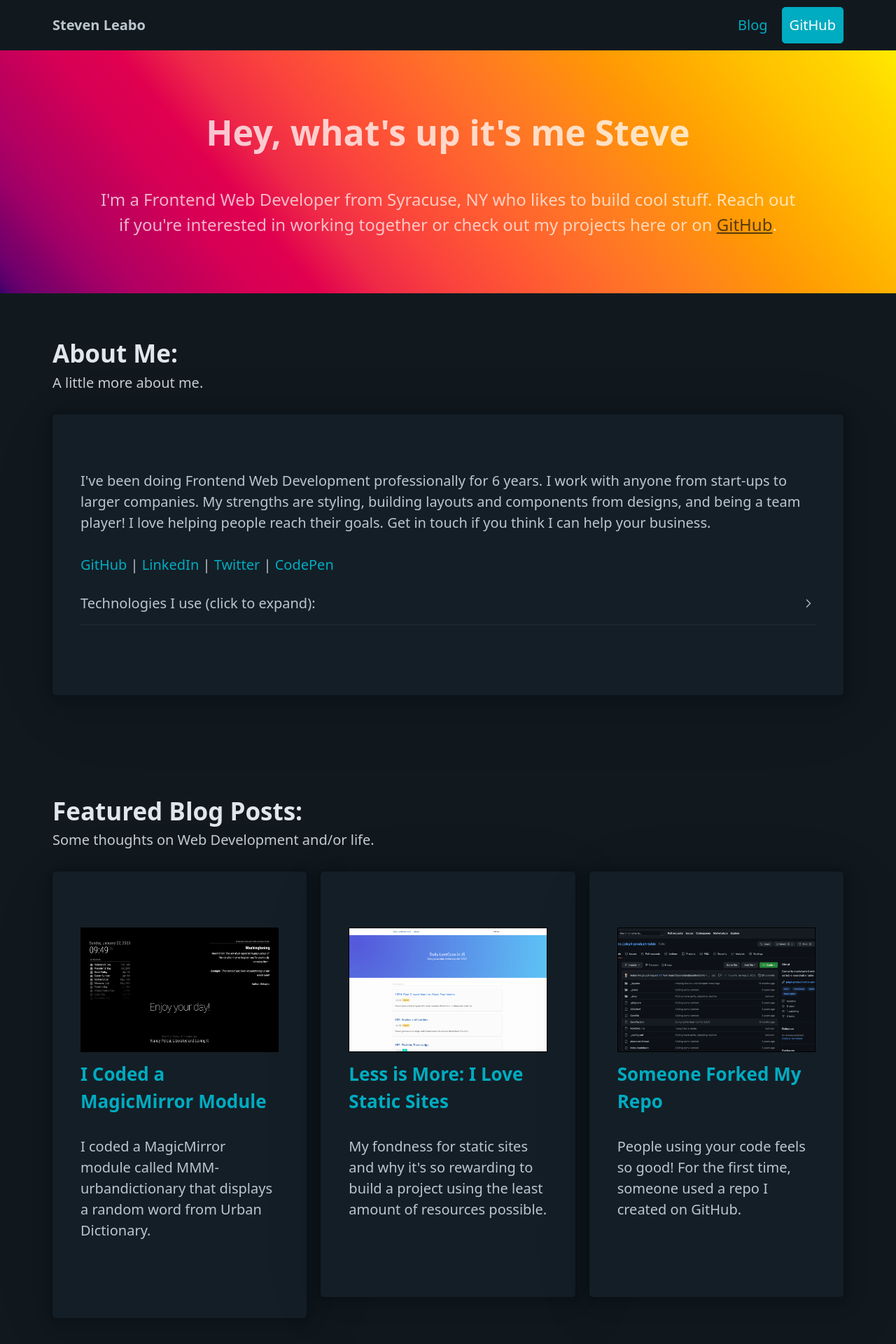
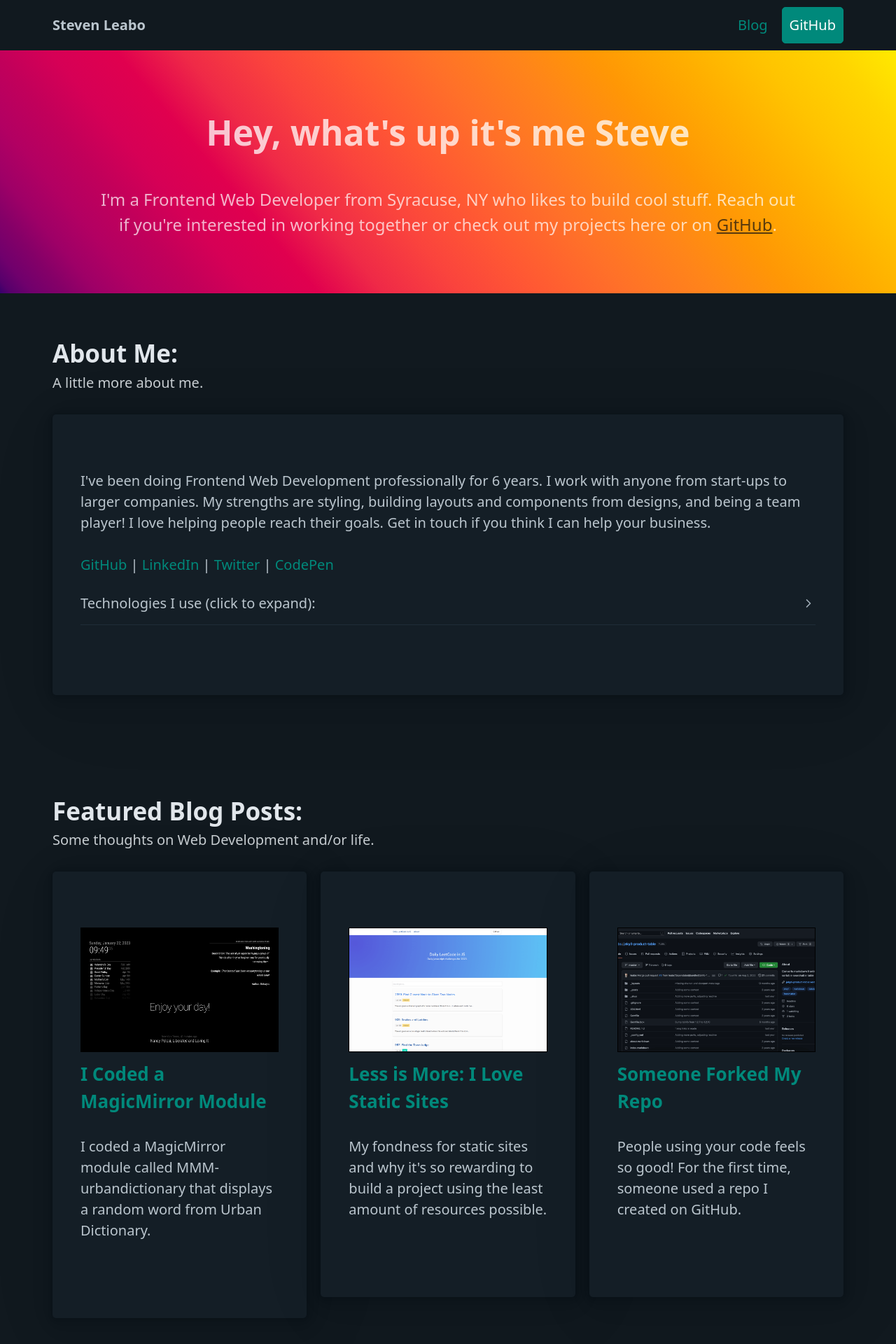
Before and after one commit to leabs/stevenleabo.com, a Jekyll site: the page built from index.markdown, in a window 1280 px wide. Shown: the top 1920 px of the page at 70% size. Built offline with Jekyll 4.4.1, drawn with Linux system fonts in a browser that asks for light colours.

Commit message:
another day another color

```diff
--- a/_includes/head.html
+++ b/_includes/head.html
@@ -13,62 +13,29 @@
   <script src="{{site.url}}/assets/js/home-header.js"></script>
   <script src="{{site.url}}/assets/js/modal.min.js"></script>
   {% endif %}
-  <script>
-    /*Making event listeners passive to improve scrolling performance*/
-    addEventListener(
-      document,
-      "touchstart",
-      function (e) {
-        console.log(e.defaultPrevented); // will be false
-        e.preventDefault(); // does nothing since the listener is passive
-        console.log(e.defaultPrevented); // still false
-      },
-      Modernizr.passiveeventlisteners ? { passive: true } : false
-    );
-  </script>
+
 
   <style>
     :root {
-      --primary: #00acc1;
-      --muted-color: hsl(205deg, 10%, 80%);
-    }
-    /* Cyan Light scheme (Default) */
-    /* Can be forced with data-theme="light" */
-    [data-theme="light"],
-    :root:not([data-theme="dark"]) {
-      --primary: #00acc1;
-      --primary-hover: #0097a7;
-      --primary-focus: rgba(0, 172, 193, 0.125);
-      --primary-inverse: #fff;
+  --primary: #00897b;
 }
 
-    /* Cyan Dark scheme (Auto) */
-    /* Automatically enabled if user has Dark mode enabled */
-    @media only screen and (prefers-color-scheme: dark) {
-      :root:not([data-theme="light"]) {
-        --primary: #00acc1;
-        --primary-hover: #00bcd4;
-        --primary-focus: rgba(0, 172, 193, 0.25);
-        --primary-inverse: #fff;
-      }
+
+
+    [data-theme="dark"] {
+  --primary: #00897b;
+  --primary-hover: #009688;
+  --primary-focus: rgba(0, 137, 123, 0.25);
+  --primary-inverse: #FFF;
 }
 
-    /* Cyan Dark scheme (Forced) */
-    /* Enabled if forced with data-theme="dark" */
-    [data-theme="dark"] {
-      --primary: #00acc1;
-      --primary-hover: #00bcd4;
-      --primary-focus: rgba(0, 172, 193, 0.25);
-      --primary-inverse: #fff;
-      --muted-color: hsl(205deg, 10%, 80%) !important;
-    }
-
-    /* Cyan (Common styles) */
+/* Teal (Common styles) */
 :root {
   --form-element-active-border-color: var(--primary);
   --form-element-focus-color: var(--primary-focus);
   --switch-color: var(--primary-inverse);
   --switch-checked-background-color: var(--primary);
+  --muted-color: hsl(205deg, 10%, 80%) !important;
 }
   </style>
 </head>
```
Lines whose indentation alone changed are shown as unchanged.
